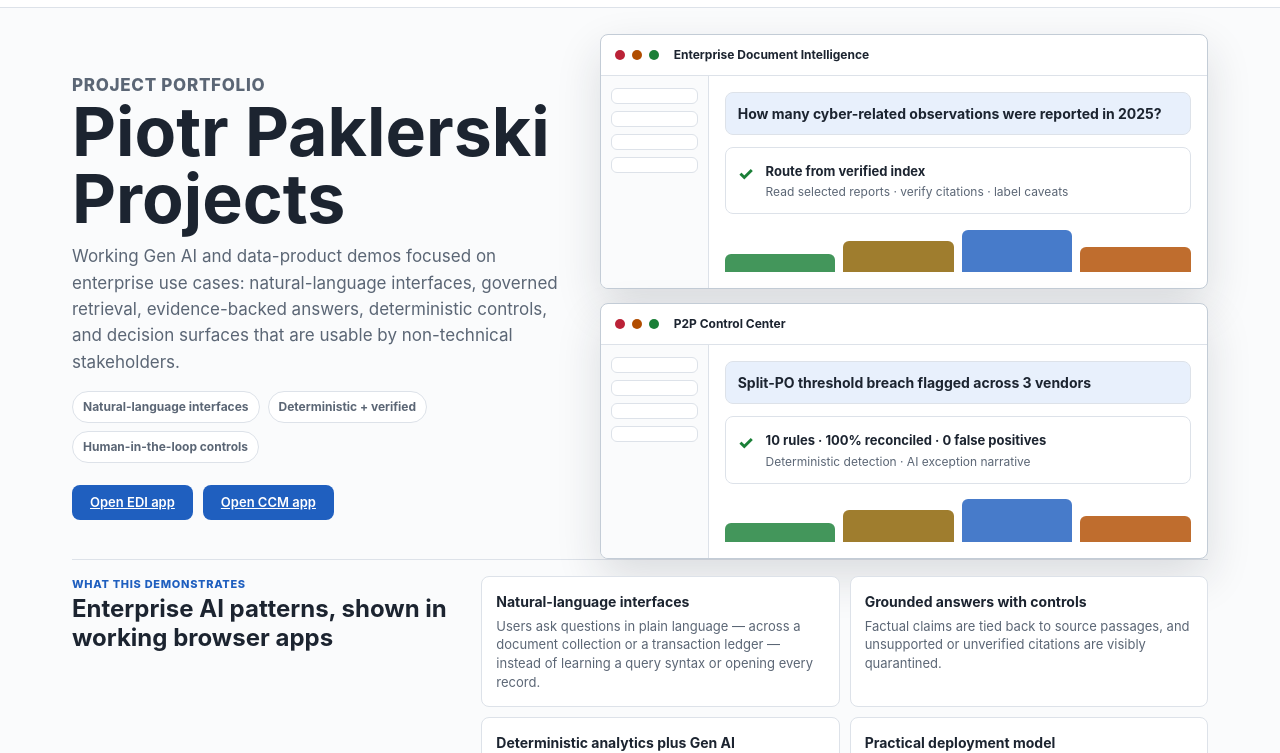
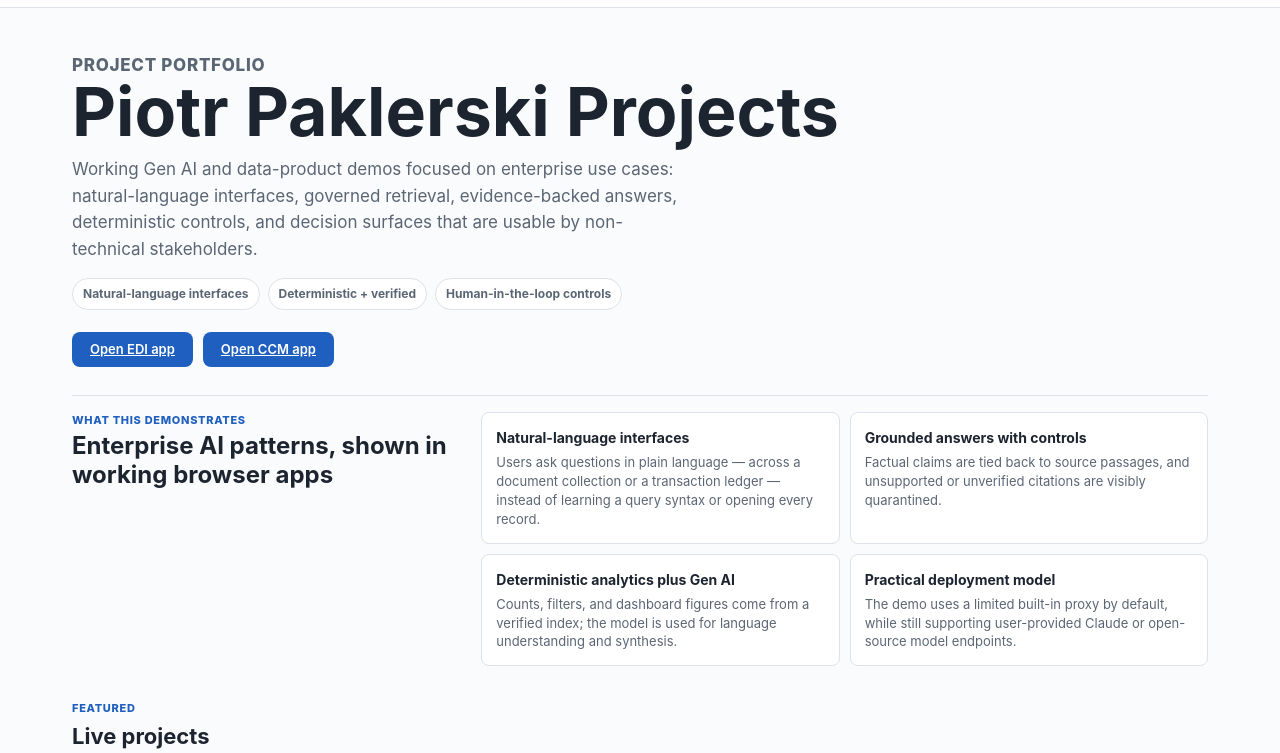
Before and after one commit to Podskarbi/Projects, a plain HTML site: page index.html in a window 1280 px wide. Shown: the part 47-800 px from the top of the page. Drawn offline with Linux system fonts and the light colour scheme; a script that the page names is missing.

Commit message:
feat(landing): remove hero app mockups; single-column intro hero, drop dead preview CSS

```diff
--- a/index.html
+++ b/index.html
@@ -10,7 +10,7 @@
 <meta name="apple-mobile-web-app-status-bar-style" content="default">
 <meta name="apple-mobile-web-app-title" content="Doc Intelligence">
 <link rel="apple-touch-icon" href="apple-touch-icon.png">
-<link rel="stylesheet" href="styles.css?v=1.0.21">
+<link rel="stylesheet" href="styles.css?v=1.0.22">
 </head>
 <body>
 
@@ -55,54 +55,6 @@
           <div class="portfolio-actions">
             <a class="send-btn" href="#/browse">Open EDI app</a>
             <a class="send-btn" href="P2P CCA App/index.html">Open CCM app</a>
-          </div>
-        </div>
-        <div class="portfolio-previews" aria-label="Project previews">
-          <!-- Enterprise Document Intelligence preview -->
-          <div class="portfolio-preview compact" aria-label="Enterprise Document Intelligence preview">
-            <div class="preview-top">
-              <span></span><span></span><span></span>
-              <strong>Enterprise Document Intelligence</strong>
-            </div>
-            <div class="preview-body">
-              <div class="preview-sidebar">
-                <span></span><span></span><span></span><span></span>
-              </div>
-              <div class="preview-main">
-                <div class="preview-question">How many cyber-related observations were reported in 2025?</div>
-                <div class="preview-answer">
-                  <span class="preview-check">✓</span>
-                  <div>
-                    <strong>Route from verified index</strong>
-                    <p>Read selected reports · verify citations · label caveats</p>
-                  </div>
-                </div>
-                <div class="preview-bars"><span></span><span></span><span></span><span></span></div>
-              </div>
-            </div>
-          </div>
-          <!-- P2P Continuous Controls Monitoring preview -->
-          <div class="portfolio-preview compact" aria-label="P2P Continuous Controls Monitoring preview">
-            <div class="preview-top">
-              <span></span><span></span><span></span>
-              <strong>P2P Control Center</strong>
-            </div>
-            <div class="preview-body">
-              <div class="preview-sidebar">
-                <span></span><span></span><span></span><span></span>
-              </div>
-              <div class="preview-main">
-                <div class="preview-question">Split-PO threshold breach flagged across 3 vendors</div>
-                <div class="preview-answer">
-                  <span class="preview-check">✓</span>
-                  <div>
-                    <strong>10 rules · 100% reconciled · 0 false positives</strong>
-                    <p>Deterministic detection · AI exception narrative</p>
-                  </div>
-                </div>
-                <div class="preview-bars"><span></span><span></span><span></span><span></span></div>
-              </div>
-            </div>
           </div>
         </div>
       </section>
--- a/styles.css
+++ b/styles.css
@@ -110,9 +110,8 @@ main { flex: 1; min-height: 0; display: flex; flex-direction: column; }
 #view-home { overflow-y: auto; background: var(--panel-alt); }
 .portfolio-wrap { max-width: 1180px; width: 100%; margin: 0 auto; padding: 26px 22px 80px; }
 .portfolio-hero {
-  min-height: min(500px, calc(100vh - 126px)); display: grid;
-  grid-template-columns: minmax(0, 0.9fr) minmax(420px, 1.1fr);
-  gap: 30px; align-items: center;
+  display: grid; grid-template-columns: 1fr; gap: 30px;
+  padding: 18px 0 28px;
 }
 .portfolio-copy h1 {
   margin: 0 0 12px; font-size: clamp(38px, 6vw, 68px); line-height: 0.98; letter-spacing: 0;
@@ -128,54 +127,6 @@ main { flex: 1; min-height: 0; display: flex; flex-direction: column; }
   background: var(--panel); color: var(--muted); font-size: 12px; font-weight: 700;
 }
 .portfolio-actions { display: flex; flex-wrap: wrap; gap: 10px; margin-top: 22px; }
-.portfolio-preview {
-  overflow: hidden; border: 1px solid var(--border-strong); border-radius: 8px;
-  background: var(--panel); box-shadow: 0 18px 45px rgba(28, 36, 48, 0.14);
-}
-.preview-top {
-  display: flex; align-items: center; gap: 7px; padding: 11px 14px; border-bottom: 1px solid var(--border);
-  color: var(--muted); font-size: 12px;
-}
-.preview-top span { width: 10px; height: 10px; border-radius: 999px; background: var(--border-strong); }
-.preview-top span:nth-child(1) { background: var(--unsat); }
-.preview-top span:nth-child(2) { background: var(--psmin); }
-.preview-top span:nth-child(3) { background: var(--cite-ok); }
-.preview-top strong { margin-left: 8px; color: var(--text); }
-.preview-body { display: grid; grid-template-columns: 150px 1fr; min-height: 330px; }
-.preview-sidebar { padding: 18px 14px; border-right: 1px solid var(--border); background: var(--panel-alt); }
-.preview-sidebar span {
-  display: block; height: 28px; margin-bottom: 10px; border-radius: 6px; background: var(--panel);
-  border: 1px solid var(--border);
-}
-.preview-main { padding: 24px; }
-.preview-question {
-  margin-left: auto; max-width: 460px; padding: 14px 16px; border-radius: 8px;
-  background: var(--accent-soft); border: 1px solid var(--border); font-size: 18px; font-weight: 700;
-}
-.preview-answer {
-  display: flex; gap: 12px; margin-top: 18px; padding: 16px; border-radius: 8px;
-  border: 1px solid var(--border); background: var(--panel);
-}
-.preview-check { color: var(--cite-ok); font-weight: 800; font-size: 18px; }
-.preview-answer p { margin: 2px 0 0; color: var(--muted); font-size: 12px; }
-.preview-bars { display: grid; grid-template-columns: repeat(4, 1fr); gap: 8px; margin-top: 18px; align-items: end; height: 84px; }
-.preview-bars span { border-radius: 6px 6px 0 0; background: var(--accent); opacity: 0.82; }
-.preview-bars span:nth-child(1) { height: 40%; background: var(--cite-ok); }
-.preview-bars span:nth-child(2) { height: 68%; background: var(--psin); }
-.preview-bars span:nth-child(3) { height: 92%; }
-.preview-bars span:nth-child(4) { height: 55%; background: var(--psmin); }
-/* Two stacked app previews in the hero (EDI + CCM), shown at equal weight */
-.portfolio-previews { display: grid; gap: 14px; align-content: center; }
-.portfolio-preview.compact .preview-body { min-height: 0; grid-template-columns: 108px 1fr; }
-.portfolio-preview.compact .preview-sidebar { padding: 12px 10px; }
-.portfolio-preview.compact .preview-sidebar span { height: 16px; margin-bottom: 7px; }
-.portfolio-preview.compact .preview-main { padding: 16px; }
-.portfolio-preview.compact .preview-question {
-  margin-left: 0; max-width: 100%; font-size: 14px; padding: 10px 12px;
-}
-.portfolio-preview.compact .preview-answer { margin-top: 12px; padding: 12px; }
-.portfolio-preview.compact .preview-answer strong { font-size: 13px; }
-.portfolio-preview.compact .preview-bars { height: 46px; margin-top: 12px; }
 .portfolio-explainer {
   display: grid; grid-template-columns: minmax(220px, 0.7fr) minmax(0, 1.3fr);
   gap: 18px; padding: 16px 0 20px; border-top: 1px solid var(--border);
@@ -731,7 +682,6 @@ dialog::backdrop { background: rgba(28, 36, 48, 0.45); }
   .portfolio-hero { grid-template-columns: 1fr; min-height: auto; padding-top: 10px; }
   .portfolio-explainer { grid-template-columns: 1fr; }
   .capability-grid { grid-template-columns: 1fr; }
-  .portfolio-previews { order: -1; }
   .project-grid { grid-template-columns: 1fr; }
   .report-layout { flex-direction: column; }
   .report-cards {
@@ -765,16 +715,10 @@ dialog::backdrop { background: rgba(28, 36, 48, 0.45); }
   #settingsBtn { border-color: var(--border); }
   .portfolio-wrap { padding: 16px 12px 70px; }
   .portfolio-hero { gap: 16px; }
-  .portfolio-previews { order: 0; }
   .portfolio-copy h1 { font-size: 38px; }
   .portfolio-copy p { font-size: 15px; }
   .portfolio-proof { gap: 6px; }
   .portfolio-actions, .project-links { align-items: stretch; flex-direction: column; }
-  .preview-body { grid-template-columns: 1fr; min-height: 0; }
-  .preview-sidebar { display: none; }
-  .preview-main { padding: 16px; }
-  .preview-question { margin: 0; font-size: 15px; }
-  .preview-bars { display: none; }
   .project-card { padding: 14px; }
 
   /* Browse: drawer + full-width results */
```
